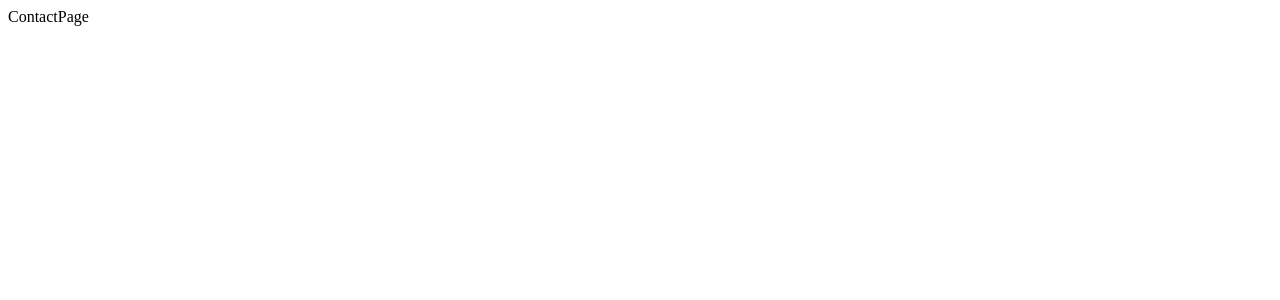
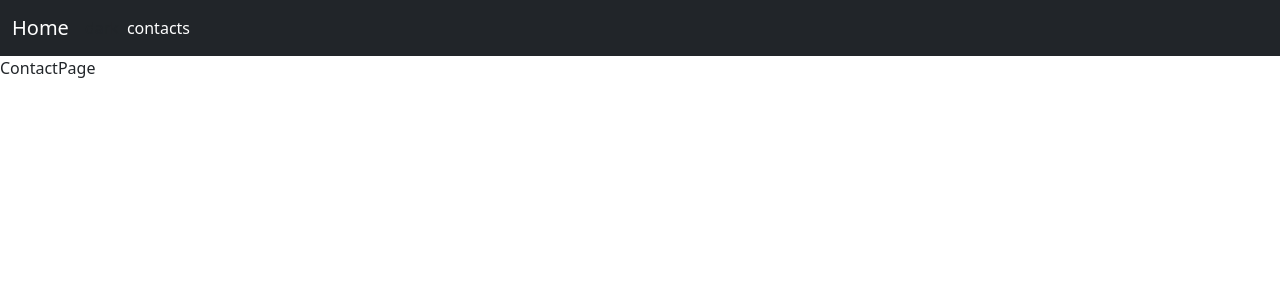
Before and after one commit to tinisto/contacts-app, a React (Create React App) app in the folder client/: page /contacts in a window 1280 px wide. Shown: the top 300 px of the page. Built offline with nearby package versions, Linux system fonts and the light colour scheme.

Commit message:
create navbar

```diff
--- a/client/src/App.js
+++ b/client/src/App.js
@@ -3,12 +3,13 @@ import { Routes, Route } from "react-router-dom"
 import HomePage from "./pages/HomePage"
 import ContactPage from "./pages/ContactPage"
 import NotFoundPage from "./pages/NotFoundPage"
+import Layout from "./components/layout/Layout"
 
 function App() {
   return (
     <Routes>
       <Route>
-        <Route path="">
+        <Route path="/" element={<Layout />}>
           <Route index element={<HomePage />} />
           <Route path="/contacts" element={<ContactPage />} />
           <Route path="*" element={<NotFoundPage />} />
--- /dev/null
+++ b/client/src/components/layout/Layout.js
@@ -0,0 +1,12 @@
+import { Outlet } from "react-router-dom"
+import Navbar from "../navbar/Navbar"
+
+const Layout = () => {
+  return (
+    <>
+      <Navbar />
+      <Outlet />
+    </>
+  )
+}
+export default Layout
--- /dev/null
+++ b/client/src/components/navbar/Navbar.js
@@ -0,0 +1,35 @@
+import { NavLink } from "react-router-dom"
+import NavbarItem from "./NavbarItem"
+
+const Navbar = () => {
+  const array = [{ id: 1, url: "contacts" }]
+  return (
+    <nav className="navbar navbar-expand-lg navbar-dark bg-dark">
+      <div className="container-fluid">
+        <NavLink className="navbar-brand" to="/">
+          Home
+        </NavLink>
+        dark
+        <button
+          class="navbar-toggler"
+          type="button"
+          data-bs-toggle="collapse"
+          data-bs-target="#navbarNavAltMarkup"
+          aria-controls="navbarNavAltMarkup"
+          aria-expanded="false"
+          aria-label="Toggle navigation"
+        >
+          <span className="navbar-toggler-icon"></span>
+        </button>
+        <div className="collapse navbar-collapse" id="navbarNavAltMarkup">
+          <div className="navbar-nav">
+            {array.map((item) => (
+              <NavbarItem key={item.id} url={item.url} />
+            ))}
+          </div>
+        </div>
+      </div>
+    </nav>
+  )
+}
+export default Navbar
--- /dev/null
+++ b/client/src/components/navbar/NavbarItem.js
@@ -0,0 +1,10 @@
+import { NavLink } from "react-router-dom"
+
+const NavbarItem = ({ url }) => {
+  return (
+    <NavLink className="nav-link" to={url}>
+      {url}
+    </NavLink>
+  )
+}
+export default NavbarItem
--- a/client/src/index.js
+++ b/client/src/index.js
@@ -3,6 +3,8 @@ import ReactDOM from "react-dom/client"
 import "./index.css"
 import App from "./App"
 import { BrowserRouter } from "react-router-dom"
+import "bootstrap/dist/css/bootstrap.css"
+import "bootstrap/dist/js/bootstrap.js"
 
 const root = ReactDOM.createRoot(document.getElementById("root"))
 root.render(
```
